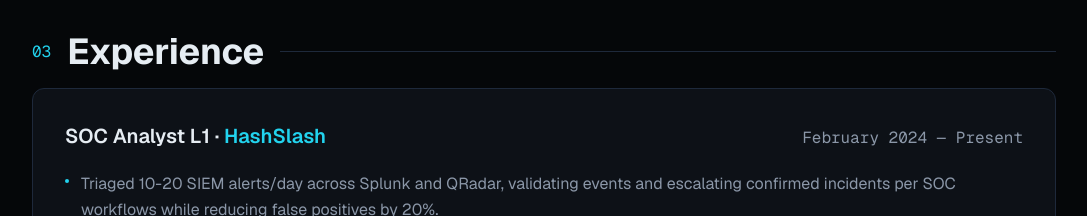
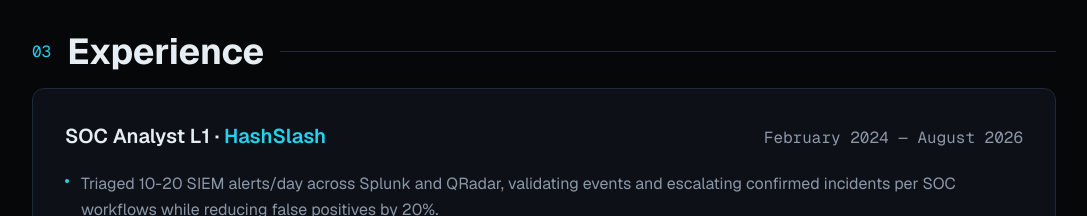
Before and after one commit to Tawheed30/portfolio, a Next.js app: page / in a window 1280 px wide. Shown: the part 1140-1356 px from the top of the page, without its empty margins (96-1183 px from the left). Built offline with nearby package versions, Linux system fonts and the light colour scheme; no server answers.

Commit message:
Update portfolio.ts

```diff
--- a/src/data/portfolio.ts
+++ b/src/data/portfolio.ts
@@ -6,7 +6,7 @@ export const profile = {
   tagline:
     "SIEM Monitoring • Alert Triage • Incident Response • Splunk • QRadar • Python • MITRE ATT&CK",
   location: "Dubai, UAE",
-  phone: "+91-9980412233",
+  phone: "+971-585157488",
   email: "mohammedtawheed9317@outlook.com",
   resumeUrl: "/resume.pdf",
 };
@@ -48,7 +48,7 @@ export const experience = [
   {
     company: "HashSlash",
     role: "SOC Analyst L1",
-    period: "February 2024 — Present",
+    period: "February 2024 — August 2026",
     highlights: [
       "Triaged 10-20 SIEM alerts/day across Splunk and QRadar, validating events and escalating confirmed incidents per SOC workflows while reducing false positives by 20%.",
       "Maintained SLA adherence above 95% across P1-P3 incidents by monitoring firewall, EDR, IDS/IPS, endpoint, server, authentication, and network traffic logs for suspicious activity and IOCs.",
```
